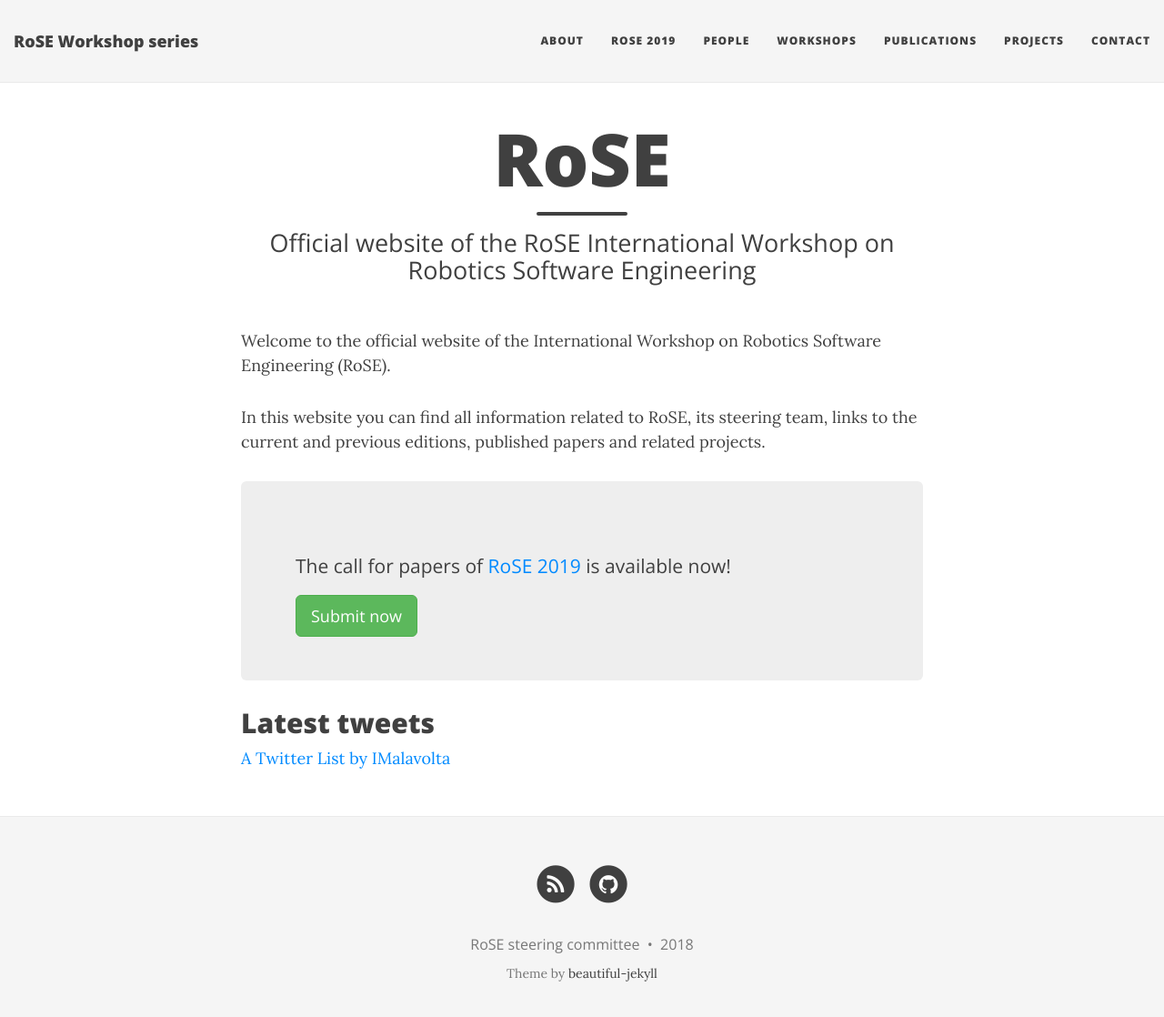
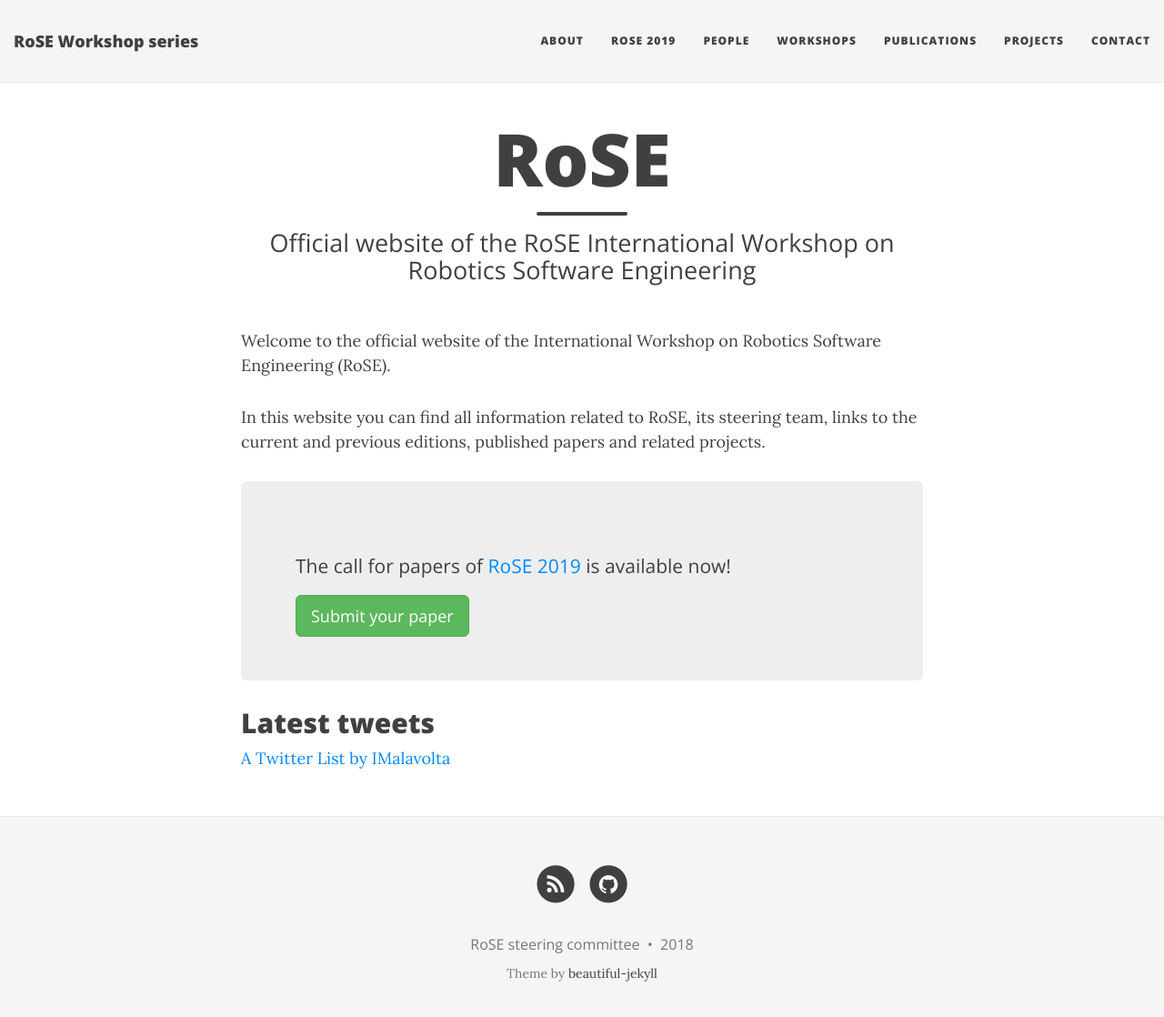
Before and after one commit to rose-workshops/rose-workshops.github.io, a Jekyll site: the page built from index.html, in a window 1280 px wide and 1131 px high. Shown: the top 1118 px of the window at 91% size. Built offline with Jekyll 4.4.1, drawn with Linux system fonts in a browser that asks for light colours; nearby versions of some CDN libraries; the list of posts is cut into pages by our own code; comment, search, counter and statistics services are not loaded.

Commit message:
refine button

```diff
--- a/index.html
+++ b/index.html
@@ -12,7 +12,7 @@ use-site-title: true
 <div class="main-explain-area jumbotron">
     <p>The call for papers of <a href="./rose2019">RoSE 2019</a> is available now!</p>
     <div class="">
-      <a class="btn btn-success btn-lg get-started-btn" href="./rose2019">Submit now</a>
+      <a class="btn btn-success btn-lg get-started-btn" href="./rose2019">Submit your paper</a>
     </div>
   </div>
 
```
